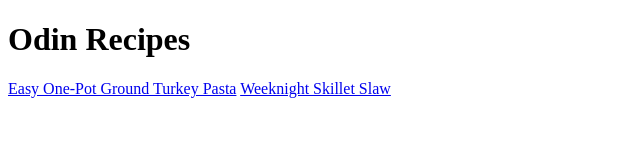
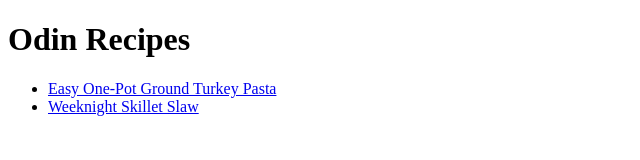
Before and after one commit to lucasbashir/odin-recipes, a plain HTML site: page index.html in a window 1280 px wide. Shown: the whole page, without its empty margins (0-640 px from the left). Drawn offline with Linux system fonts and the light colour scheme.

Commit message:
added links as lists

```diff
--- a/index.html
+++ b/index.html
@@ -5,8 +5,9 @@
     </head>
     <body>
         <h1>Odin Recipes</h1>
-
-        <a href="recipes/pasta.html">Easy One-Pot Ground Turkey Pasta</a>
-        <a href="recipes/skillet.html">Weeknight Skillet Slaw</a>
+        <ul>
+         <li><a href="recipes/pasta.html">Easy One-Pot Ground Turkey Pasta</a></li>
+         <li><a href="recipes/skillet.html">Weeknight Skillet Slaw</a></li>
+        </ul>
     </body>
 </html>
```
